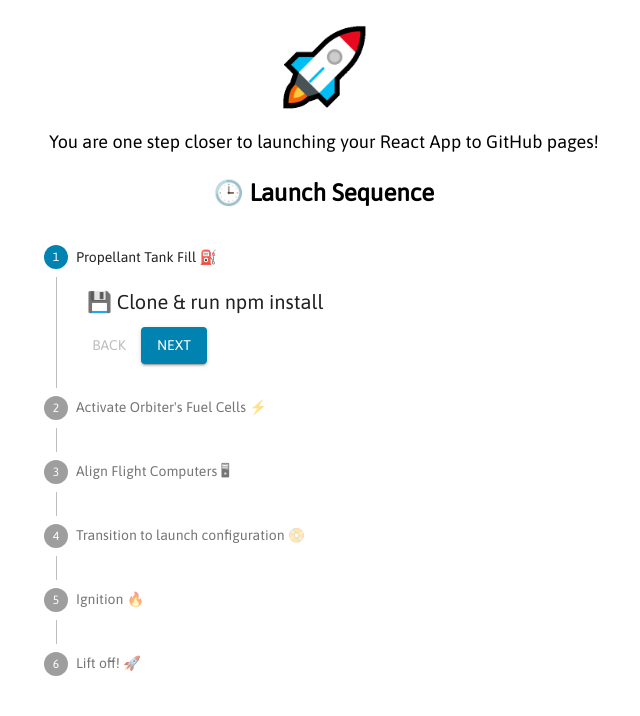
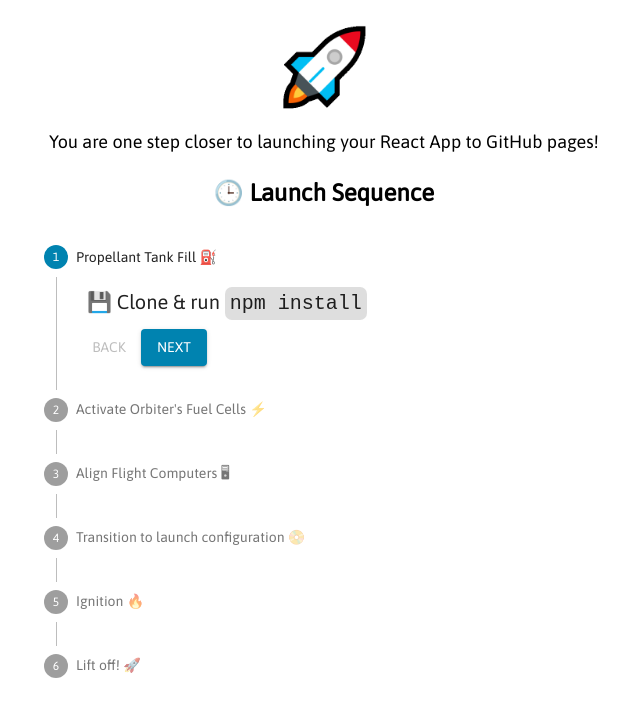
Before and after one commit to easonchai/launchpad, a React (Create React App) app: page / in a window 1280 px wide. Shown: the top 716 px of the page, without its empty margins (316-956 px from the left). Built offline with nearby package versions, Linux system fonts and the light colour scheme.

Commit message:
More styling

```diff
--- /dev/null
+++ b/src/components/List.css
@@ -0,0 +1,5 @@
+code {
+    background: #DEDEDE;
+    padding: 5px;
+    border-radius: 7px;
+}
--- a/src/components/List.tsx
+++ b/src/components/List.tsx
@@ -1,5 +1,12 @@
 import React from 'react';
-import { Stepper, Step, StepLabel, StepContent, Button, Paper, Typography, Grid, Box } from '@material-ui/core';
+import './List.css'
+import { Stepper, Step, StepLabel, StepContent, Button, Paper, Typography, Grid, Box, styled } from '@material-ui/core';
+
+const Content = styled(Typography)({
+    whiteSpace: 'pre-line',
+    fontSize: 20,
+    margin: 10
+})
 
 function getSteps() {
     return ['Propellant Tank Fill ⛽', `Activate Orbiter's Fuel Cells ⚡`, 'Align Flight Computers 🖥',
@@ -9,19 +16,19 @@ function getSteps() {
 function getStepContent(step: number) {
     switch (step) {
         case 0:
-            return `💾 Clone & run npm install`;
+            return <Content>💾 Clone & run {<code>npm install</code>}</Content>;
         case 1:
-            return '⚛ Start React app with npm start. \n It should be running on http://localhost:3000/';
+            return <Content>{`⚛ Start React app with npm start. \n It should be running on `}{<code>http://localhost:3000/</code>}</Content>
         case 2:
-            return `📑 Open a GitHub repo and change the '' attribute to: \n "homepage: https://<username>.github.io/<repo-name>"`;
+            return <Content>{`📑 Create a GitHub repo and change the 'homepage' attribute in package.json to: \n`}{<code>"https://&lt;username&gt;.github.io/&lt;repo-name&gt;"</code>}</Content>
         case 3:
-            return `📦 Run npm deploy`;
+            return <Content>{`📦 Run `}{<code>npm deploy</code>}</Content>
         case 4:
-            return `⚙ Setup GitHub pages source. \n Head to your repo > Settings > scroll down to GitHub Pages > Source > 'gh-pages'`;
+            return <Content>{`⚙ Setup GitHub pages source. \n Head to your repo > Settings > scroll down to GitHub Pages > Source > 'gh-pages'`}</Content>
         case 5:
-            return `✅ Test it out on your site!`;
+            return <Content>{`✅ Test it out on your site!`}</Content>
         default:
-            return 'Unknown step';
+            return <Content>{'Unknown step'}</Content>;
     }
 }
 
@@ -56,7 +63,7 @@ export default function List() {
                         <Step key={label}>
                             <StepLabel>{label}</StepLabel>
                             <StepContent>
-                                <Typography style={{ whiteSpace: 'pre-line', fontSize: 20, margin: 10 }}>{getStepContent(index)}</Typography>
+                                {getStepContent(index)}
                                 <div>
                                     <div>
                                         <Button
```
